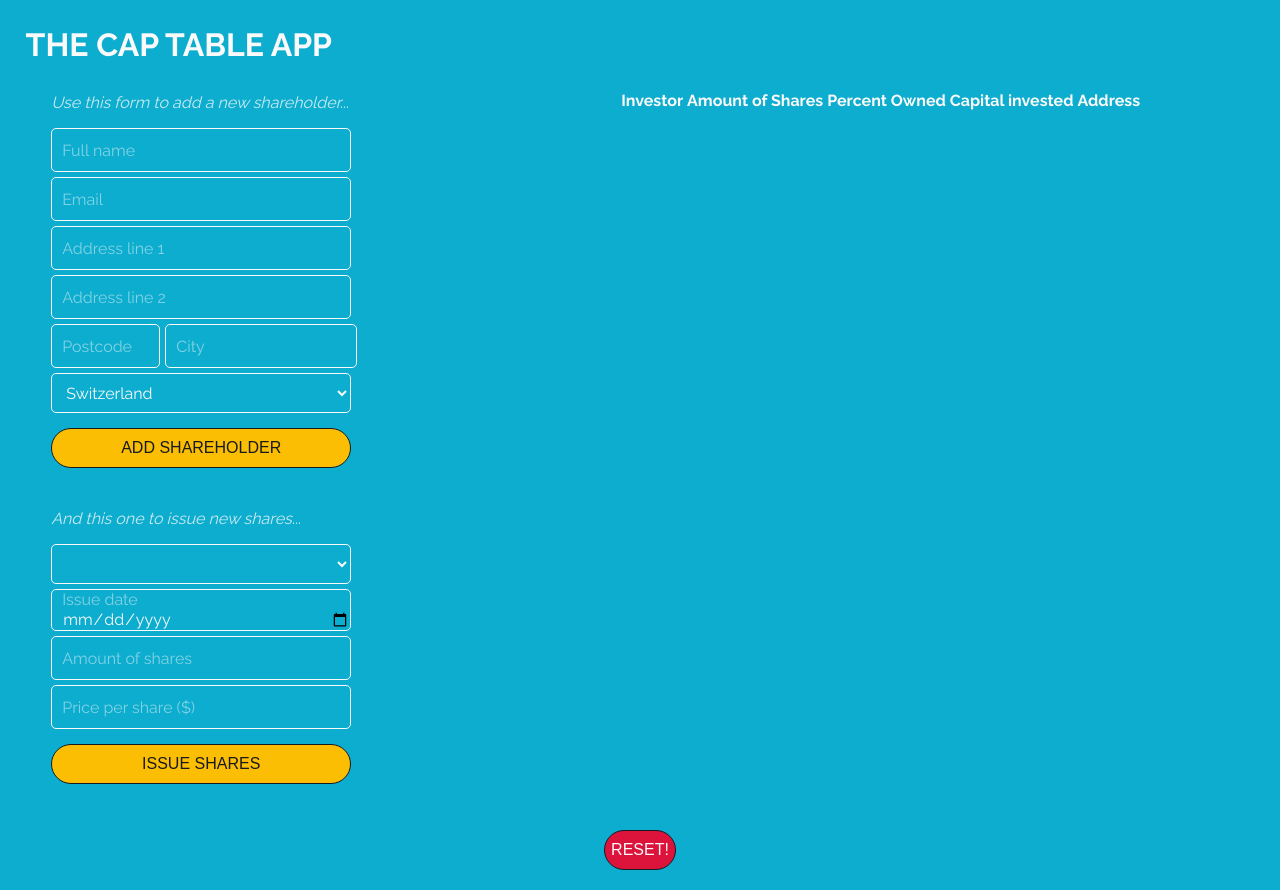
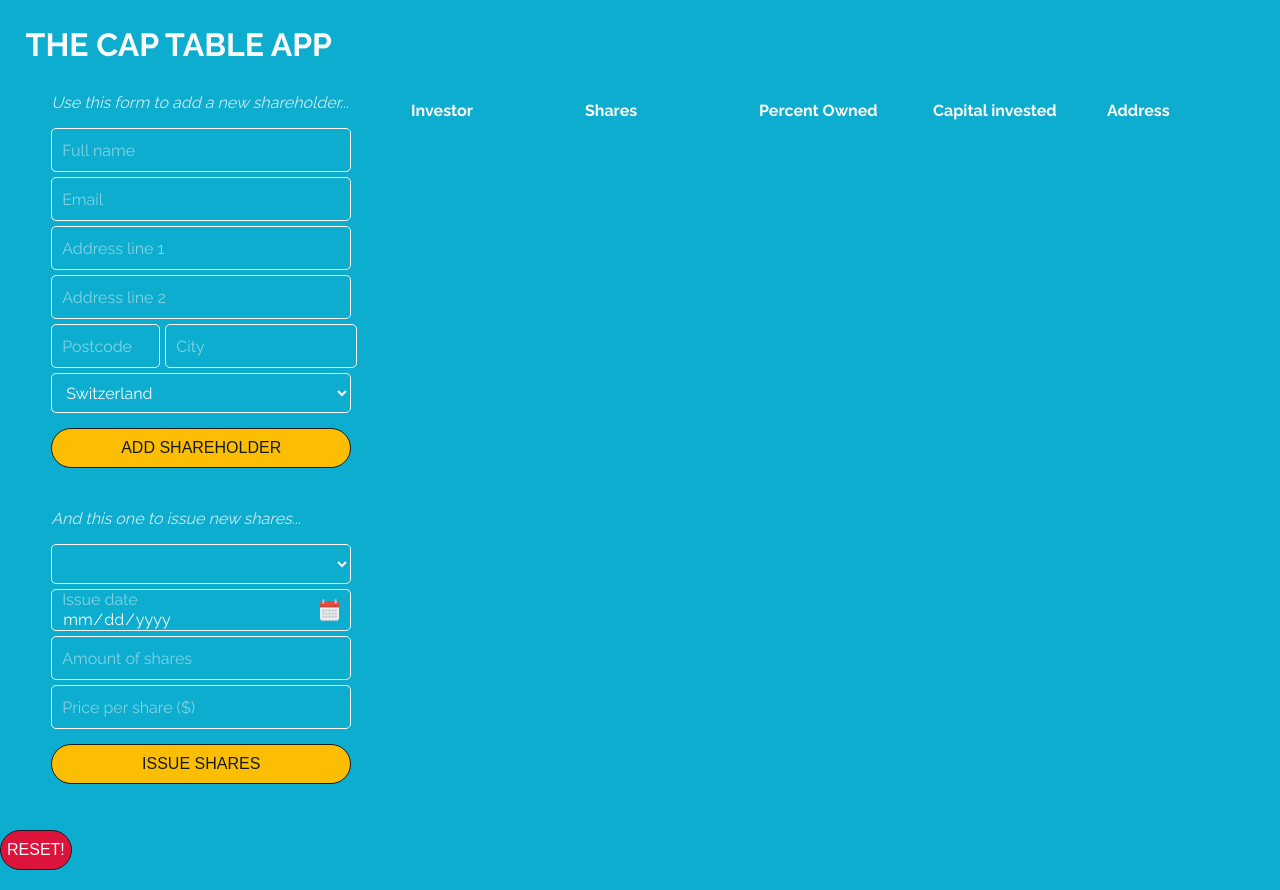
Before and after one commit to ovcOS/cap-table-react, a React (Create React App) app: page / in a window 1280 px wide. Built offline with nearby package versions, Linux system fonts and the light colour scheme.

Commit message:
styling phase 2

```diff
--- a/src/components/CapTable.jsx
+++ b/src/components/CapTable.jsx
@@ -12,7 +12,7 @@ class CapTable extends React.Component {
         <tr>
           <td>{investor.name}</td>
           <td>{investor.amountOfShares}</td>
-          <td>{investor.percentage}%</td>
+          <td>{investor.percentage.toFixed(2)}%</td>
           <td>${investor.investedAmount}</td>
           <td>{investor.address}</td>
         </tr>
@@ -61,7 +61,7 @@ class CapTable extends React.Component {
           <thead>
             <tr>
               <th>Investor</th>
-              <th>Amount of Shares</th>
+              <th>Shares</th>
               <th>Percent Owned</th>
               <th>Capital invested</th>
               <th>Address</th>
--- a/src/components/Header.jsx
+++ b/src/components/Header.jsx
@@ -6,7 +6,6 @@ const Header = () => (
       THE CAP TABLE APP
     </h1>
   </header>
-
 )
 
 export default Header;
--- a/src/css/style.css
+++ b/src/css/style.css
@@ -6,7 +6,7 @@ body {
   -webkit-font-smoothing: antialiased;
   -moz-osx-font-smoothing: grayscale;
   color: #FAFAFA;
-  text-align: center;
+  text-align: left;
 }
 
 input, select, option {
@@ -23,6 +23,8 @@ input, select, option {
 
 input:focus, select:focus, option:focus {
   outline: none;
+  border: 1px solid #FCBE02;
+  box-shadow: 0px 0px 0px 1px #FCBE02;
 }
 
 input::placeholder {
@@ -34,6 +36,17 @@ input[name="postcode"] {
   margin-right: 5px;
 }
 
+input[type="date"] {
+  background: transparent url(../icons/calendar.png)  97% 50% no-repeat;
+  background-size: 25px;
+}
+input[type="date"]::-webkit-inner-spin-button {
+  display: none;
+}
+input[type="date"]::-webkit-calendar-picker-indicator {
+  opacity: 0;
+}
+
 input[type="date"]:before {
   content: attr(placeholder) !important;
   color:rgba(250, 250, 250, 0.5);
@@ -42,6 +55,16 @@ input[type="date"]:before {
 input[type="date"]:focus:before,
 input[type="date"]:valid:before {
   content: "";
+  color:rgba(250, 250, 250, 0.5);
+}
+
+tr {
+  height: 40px;
+}
+
+td, th {
+  min-width: 170px;
+  flex: 1;
 }
 
 .background {
@@ -53,7 +76,6 @@ input[type="date"]:valid:before {
 .app-header {
   margin: 0;
   padding: 2%;
-  text-align: left;
 }
 
 .menu {
@@ -61,7 +83,7 @@ input[type="date"]:valid:before {
 }
 
 .forms {
-  width: 35vw;
+  width: 30vw;
   display: flex;
   flex-direction: column;
   align-items: flex-start;
@@ -69,9 +91,10 @@ input[type="date"]:valid:before {
 }
 
 .cap-table-div {
-  width: 65vw;
+  width: 70vw;
   display: flex;
-  justify-content: center;
+  justify-content: flex-start;
+  padding-left: 1%;
 }
 
 .form-info {
@@ -95,7 +118,6 @@ input[type="date"]:valid:before {
 .button {
   cursor: pointer;
   height: 40px;
-  border-radius: px;
   background-color: transparent;
   border-radius: 25px;
   border: 1px solid #171A21;
@@ -116,7 +138,6 @@ input[type="date"]:valid:before {
   background-color: crimson;
   color: #FAFAFA;
 }
-
 
 
 
@@ -190,10 +211,11 @@ input[type="date"]:valid:before {
 
 /* Palette:
 blue: #0CADCF
-green: #87A330
 yellow: #FCBE02
 gray: #273043
-black: #171A21 */
+black: #171A21
+white: #FAFAFA
+green: #87A330 */
 
 
 /* to make App-logo spin:
```
Also changed, not shown: src/icons/calendar.png (added).
